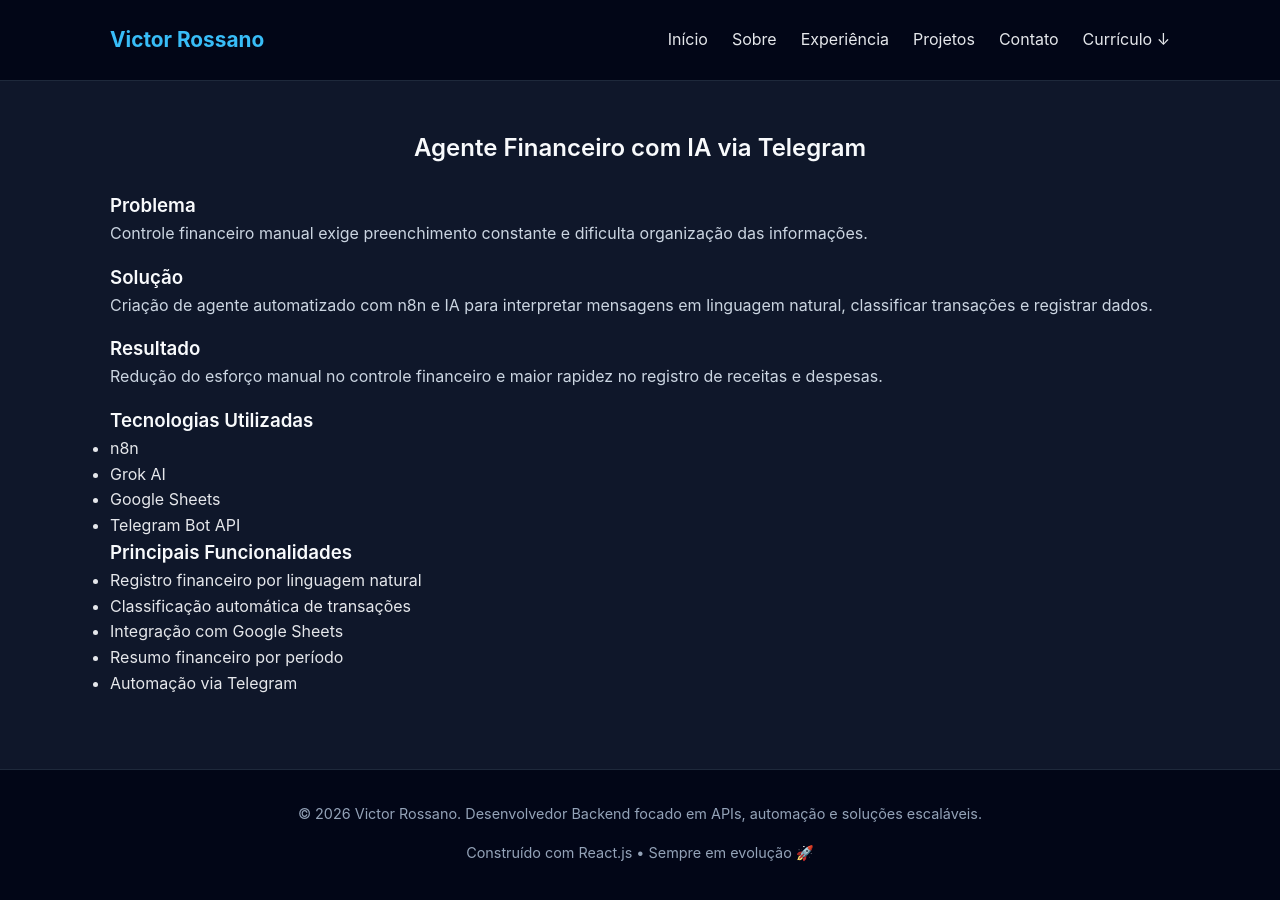
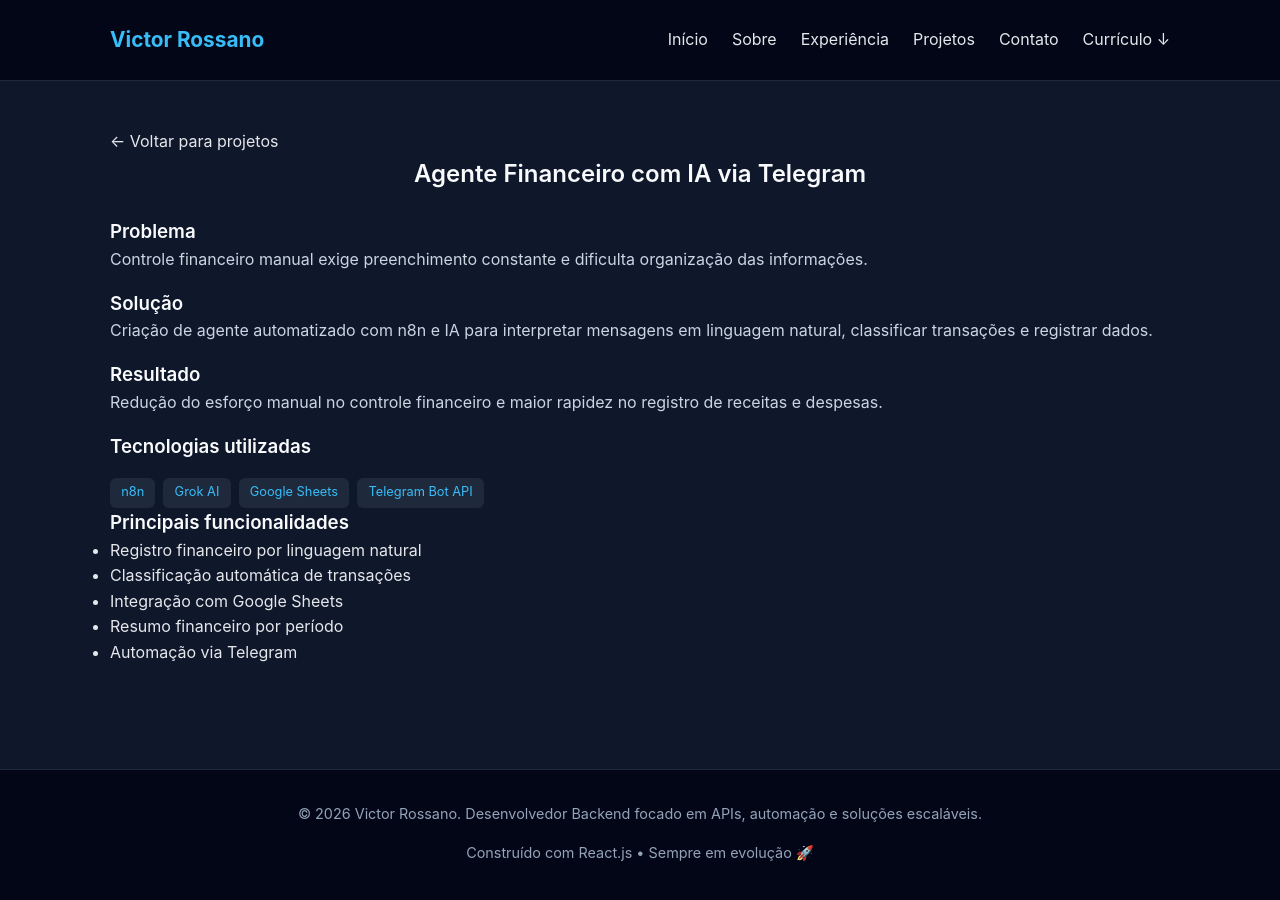
Before and after one commit to VictorRossan0/VictorRossan0.github.io, a React (Vite) app: page /projects/agente-financeiro-ia in a window 1280 px wide. Shown: the top 900 px of the page. Built offline with nearby package versions, Linux system fonts and the light colour scheme.

Commit message:
Refactor Project component layout and structure
Refactor Project component for improved structure and readability.

```diff
--- a/src/pages/Project.jsx
+++ b/src/pages/Project.jsx
@@ -1,9 +1,9 @@
-import { useParams } from "react-router-dom";
+import { Link, useParams } from "react-router-dom";
 import { projects } from "../data/projects";
 
 export function Project() {
   const { id } = useParams();
-  const project = projects.find(p => p.id === id);
+  const project = projects.find((p) => p.id === id);
 
   if (!project) {
     return <p className="text-center mt-5">Projeto não encontrado.</p>;
@@ -11,51 +11,84 @@ export function Project() {
 
   return (
     <main className="container mt-5">
-      <section className="content">
+      <section className="content project-detail">
+        <Link to="/work" className="back-link">
+          ← Voltar para projetos
+        </Link>
+
         <h2>{project.title}</h2>
 
-        {/* 🔥 Problema */}
+        <div className="project-section">
           <h3>Problema</h3>
           <p>{project.problem}</p>
+        </div>
 
-        {/* 💡 Solução */}
+        <div className="project-section">
           <h3>Solução</h3>
           <p>{project.solution}</p>
+        </div>
 
-        {/* 📈 Resultado */}
+        <div className="project-section">
           <h3>Resultado</h3>
           <p>{project.result}</p>
+        </div>
 
-        {/* 🧠 Tecnologias */}
-        <h3>Tecnologias Utilizadas</h3>
-        <ul>
-          {project.technologies.map(tech => (
-            <li key={tech}>{tech}</li>
+        <div className="project-section">
+          <h3>Tecnologias utilizadas</h3>
+          <div className="tech-stack">
+            {project.technologies.map((tech) => (
+              <span key={tech} className="badge">
+                {tech}
+              </span>
             ))}
-        </ul>
+          </div>
+        </div>
 
-        {/* ⚙️ Funcionalidades */}
-        <h3>Principais Funcionalidades</h3>
-        <ul>
-          {project.features.map(feature => (
+        <div className="project-section">
+          <h3>Principais funcionalidades</h3>
+          <ul className="feature-list">
+            {project.features.map((feature) => (
               <li key={feature}>{feature}</li>
             ))}
           </ul>
+        </div>
 
-        {/* 🔗 Links */}
-        <div className="links mt-4">
-          {project.github && (
-            <a href={project.github} target="_blank">
+        {project.links && (
+          <div className="project-links">
+            {project.links.github && (
+              <a
+                href={project.links.github}
+                target="_blank"
+                rel="noreferrer"
+                className="cta-button"
+              >
                 Ver código
               </a>
             )}
 
-          {project.demo && (
-            <a href={project.demo} target="_blank">
+            {project.links.demo && (
+              <a
+                href={project.links.demo}
+                target="_blank"
+                rel="noreferrer"
+                className="cta-button"
+              >
                 Ver projeto online
               </a>
             )}
+
+            {project.links.portfolio && (
+              <a
+                href={project.links.portfolio}
+                target="_blank"
+                rel="noreferrer"
+                className="cta-button"
+              >
+                Ver case no portfólio
+              </a>
+            )}
           </div>
+        )}
       </section>
     </main>
   );
```
Lines whose indentation alone changed are shown as unchanged.
